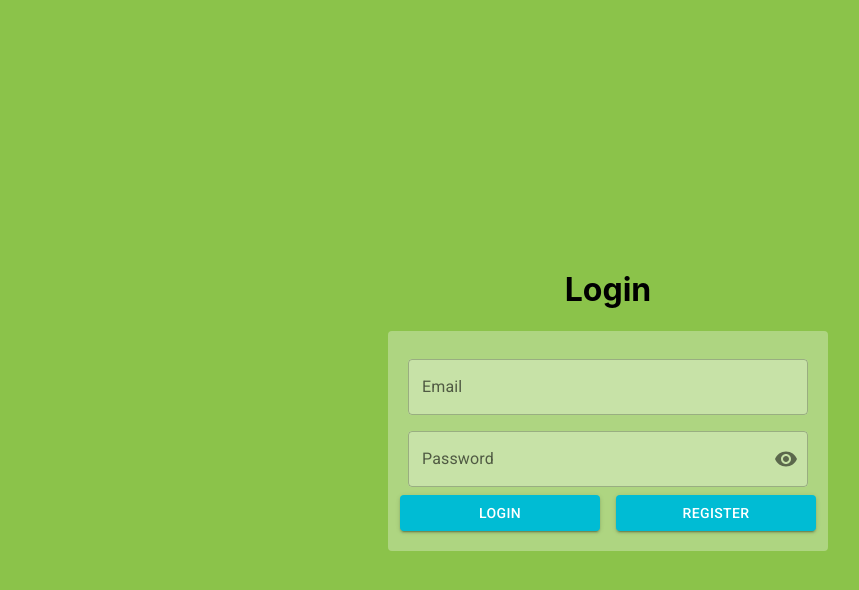
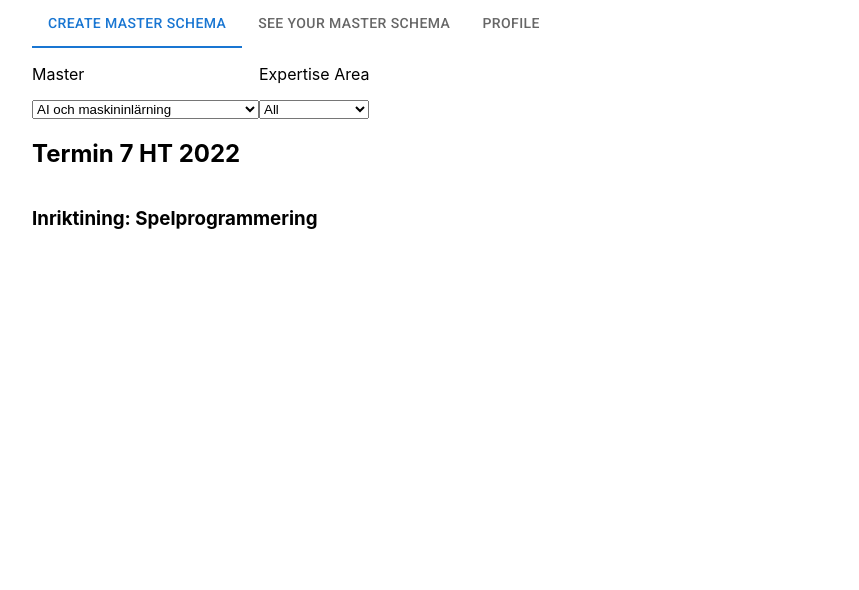
Before and after one commit to WebLabs-AB/MasterChooserApplication, a React (Create React App) app in the folder Frontend/masterfrontend/: page / in a window 1280 px wide. Shown: the top 590 px of the page, without its empty margins (32-891 px from the left). Built offline with nearby package versions, Linux system fonts and the light colour scheme.

Commit message:
First layout

```diff
--- a/Frontend/masterfrontend/package.json
+++ b/Frontend/masterfrontend/package.json
@@ -19,12 +19,12 @@
     "@typescript-eslint/parser": "^5.31.0",
     "axios": "^0.27.2",
     "eslint": "^8.20.0",
-    "graphql": "^16.5.0",
+    "graphql": "^16.6.0",
     "react": "^18.1.0",
     "react-dom": "^18.1.0",
     "react-router-dom": "^6.4.3",
-    "react-scripts": "5.0.1",
-    "typescript": "^4.6.4",
+    "react-scripts": "^5.0.1",
+    "typescript": "^4.9.5",
     "web-vitals": "^2.1.4"
   },
   "scripts": {
--- a/Frontend/masterfrontend/src/App.tsx
+++ b/Frontend/masterfrontend/src/App.tsx
@@ -1,20 +1,14 @@
-import {Stack} from '@mui/material';
+//import { Stack } from "@mui/material";
 
-import './App.css';
+import "./App.css";
 
-import {Colors} from './Assets/Colors';
-import Main from './Main';
+//import { Colors } from "./Assets/Colors";
+//import Main from "./Main";
+
+import { CreateMasterPage } from "./Screens/CreateMasterPage";
 
 function App() {
-  return (
-    <Stack
-      sx={{height: '100vh', display: 'flex', flexDirection: 'column',
-        bgcolor: Colors.lightGreen, marginLeft: 0, marginRight: 0, padding: 0,
-      }}
-    >
-    <Main/>
-    </Stack>
-  );
+  return <CreateMasterPage />;
 }
 
 export default App;
--- /dev/null
+++ b/Frontend/masterfrontend/src/Screens/CreateMasterPage.tsx
@@ -0,0 +1,44 @@
+import Container from "@mui/material/Container";
+import Tabs from "@mui/material/Tabs";
+import Tab from "@mui/material/Tab";
+import Stack from "@mui/material/Stack";
+
+export const CreateMasterPage: React.FC = () => {
+  const tabs = ["Create master schema", "See your master schema", "Profile"];
+  return (
+    <Container>
+      <Tabs value={0}>
+        <Tab label={tabs[0]} />
+        <Tab label={tabs[1]} />
+        <Tab label={tabs[2]} />
+      </Tabs>
+      <Stack direction="row">
+        <Stack direction="column">
+          <p>Master</p>
+          <select>
+            <option>AI och maskininlärning</option>
+            <option>Industriell ekonomi</option>
+            <option>International Software Engineering</option>
+            <option>Medicinsk informatik</option>
+            <option>Programmering och algoritmer</option>
+            <option>Spelprogrammering</option>
+            <option>Storskalig mjukvaruutveckling</option>
+            <option>Säkra system</option>
+          </select>
+        </Stack>
+        <Stack direction="column">
+          <p>Expertise Area</p>
+          <select>
+            <option>All</option>
+          </select>
+        </Stack>
+      </Stack>
+      <Stack direction="row">
+        <Stack direction="column">
+          <h2>Termin 7 HT 2022</h2>
+          <h3>Inriktining: Spelprogrammering</h3>
+        </Stack>
+      </Stack>
+    </Container>
+  );
+};
```
Also changed, not shown: 1 other file (tests, documents, lock files or other folders).
